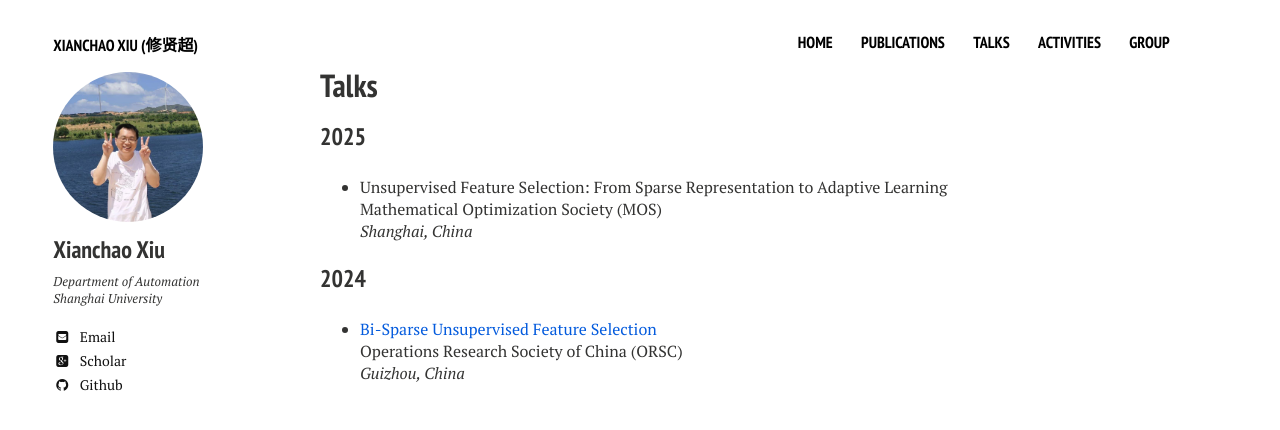
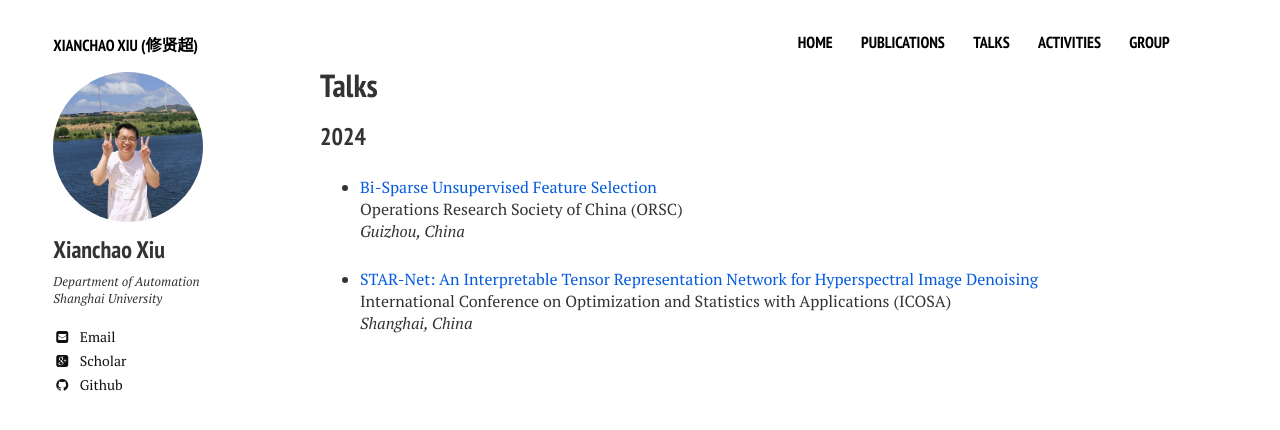
Before and after one commit to xianchaoxiu/xianchaoxiu.github.io, a Jekyll site: the page built from talks/index.md, in a window 1280 px wide. Shown: the top 430 px of the page. Built offline with Jekyll 4.4.1, drawn with Linux system fonts in a browser that asks for light colours; nearby versions of some CDN libraries.

Commit message:
Update index.md

```diff
--- a/talks/index.md
+++ b/talks/index.md
@@ -11,15 +11,12 @@ share: false
 
 
 
-### 2025
-
-* Unsupervised Feature Selection: From Sparse Representation to Adaptive Learning <br>
-Mathematical Optimization Society (MOS) <br>
-<i>Shanghai, China</i><br>
-
-
 ### 2024
 
 * <a href="../talks/2024-ORSC.pdf" class="textlink" target="_blank"> Bi-Sparse Unsupervised Feature Selection </a> <br>
 Operations Research Society of China (ORSC) <br>
 <i>Guizhou, China</i><br>
+
+* <a href="../talks/2024-ICOSA.pdf" class="textlink" target="_blank"> STAR-Net: An Interpretable Tensor Representation Network for Hyperspectral Image Denoising </a> <br>
+International Conference on Optimization and Statistics with Applications (ICOSA) <br>
+<i>Shanghai, China</i><br>
```
